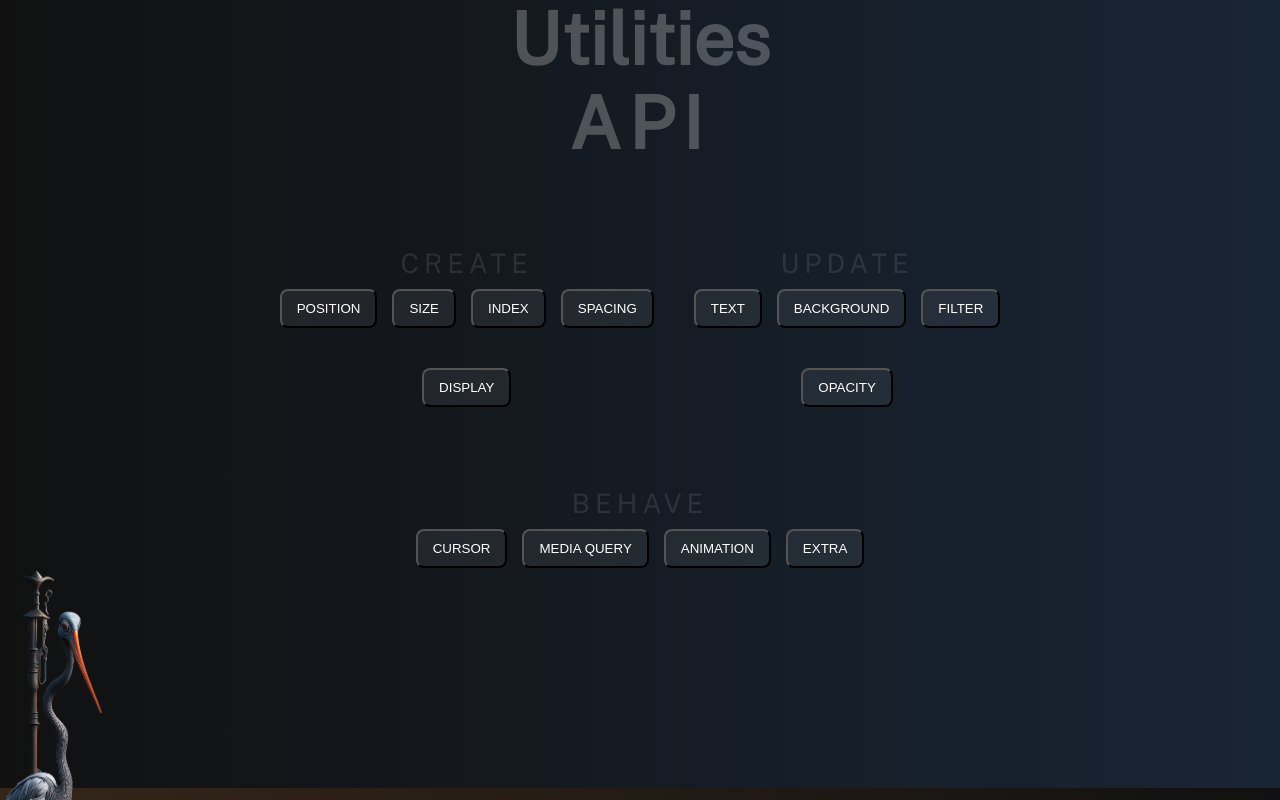
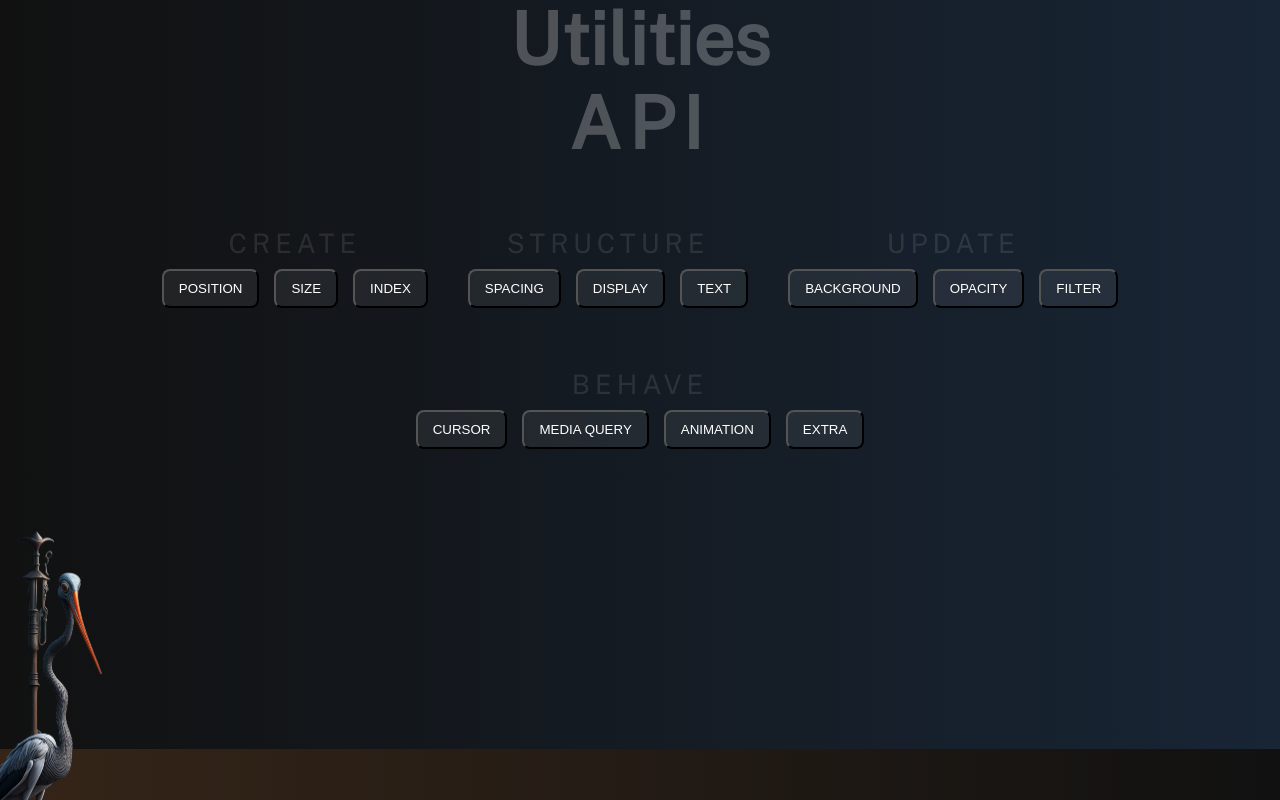
Before and after one commit to 3dunoabraham/csscssweb, a Next.js app: page / in a window 1280 px wide. Shown: the part 1047-1847 px from the top of the page. Built offline with nearby package versions, Linux system fonts and the light colour scheme.

Commit message:
docs update

```diff
--- a/pages/index.tsx
+++ b/pages/index.tsx
@@ -228,30 +228,31 @@ function Gallery({
 
                 <div className="flex-wrap gap-8 pa-4">
                     <div className="flex-col">
-                        <div className="flex tx-lgx mt-8 mb-2 opaci-10 tx-ls-5">CREATE</div>
+                        <div className="flex tx-lgx mt-4 mb-2 opaci-10 tx-ls-5">CREATE</div>
                         <div className="flex-wrap gap-3">
                             <button className="tx-white flex bg-w-10 px-3 py-2 opaci-chov--50 bord-r-8">POSITION</button>
                             <button className="tx-white flex bg-w-10 px-3 py-2 opaci-chov--50 bord-r-8">SIZE</button>
                             <button className="tx-white flex bg-w-10 px-3 py-2 opaci-chov--50 bord-r-8">INDEX</button>
-                            <button className="tx-white flex bg-w-10 px-3 py-2 opaci-chov--50 bord-r-8">SPACING</button>
-                        </div>
-                        <div className="flex-wrap gap-3 mt-8">
-                            <button className="tx-white flex bg-w-10 px-3 py-2 opaci-chov--50 bord-r-8">DISPLAY</button>
                         </div>
                     </div>
                     <div className="flex-col">
-                        <div className="flex tx-lgx mt-8 mb-2 opaci-10 tx-ls-5">UPDATE</div>
+                        <div className="flex tx-lgx mt-4 mb-2 opaci-10 tx-ls-5">STRUCTURE</div>
                         <div className="flex-wrap gap-3">
+                            <button className="tx-white flex bg-w-10 px-3 py-2 opaci-chov--50 bord-r-8">SPACING</button>
+                            <button className="tx-white flex bg-w-10 px-3 py-2 opaci-chov--50 bord-r-8">DISPLAY</button>
                             <button className="tx-white flex bg-w-10 px-3 py-2 opaci-chov--50 bord-r-8">TEXT</button>
-                            <button className="tx-white flex bg-w-10 px-3 py-2 opaci-chov--50 bord-r-8">BACKGROUND</button>
-                            <button className="tx-white flex bg-w-10 px-3 py-2 opaci-chov--50 bord-r-8">FILTER</button>
-                        </div>
-                        <div className="flex-wrap gap-3 mt-8">
-                            <button className="tx-white flex bg-w-10 px-3 py-2 opaci-chov--50 bord-r-8">OPACITY</button>
                         </div>
                     </div>
                     <div className="flex-col">
-                        <div className="flex tx-lgx mt-8 mb-2 opaci-10 tx-ls-5">BEHAVE</div>
+                        <div className="flex tx-lgx mt-4 mb-2 opaci-10 tx-ls-5">UPDATE</div>
+                        <div className="flex-wrap gap-3">
+                            <button className="tx-white flex bg-w-10 px-3 py-2 opaci-chov--50 bord-r-8">BACKGROUND</button>
+                            <button className="tx-white flex bg-w-10 px-3 py-2 opaci-chov--50 bord-r-8">OPACITY</button>
+                            <button className="tx-white flex bg-w-10 px-3 py-2 opaci-chov--50 bord-r-8">FILTER</button>
+                        </div>
+                    </div>
+                    <div className="flex-col">
+                        <div className="flex tx-lgx mt-4 mb-2 opaci-10 tx-ls-5">BEHAVE</div>
                         <div className="flex-wrap gap-3">
                             <button className="tx-white flex bg-w-10 px-3 py-2 opaci-chov--50 bord-r-8">CURSOR</button>
                             <button className="tx-white flex bg-w-10 px-3 py-2 opaci-chov--50 bord-r-8">MEDIA QUERY</button>
@@ -260,6 +261,7 @@ function Gallery({
                         </div>
                     </div>
                 </div>
+                <div className="flex-wrap gap-3 my-8"></div>
             </div>
 
 
```
Also changed, not shown: public/mermaid-diagram-2023-05-10-212531.png (deleted), public/mermaid-diagram-2023-05-10-232311.png (added), 1 other file (tests, documents, lock files or other folders).
